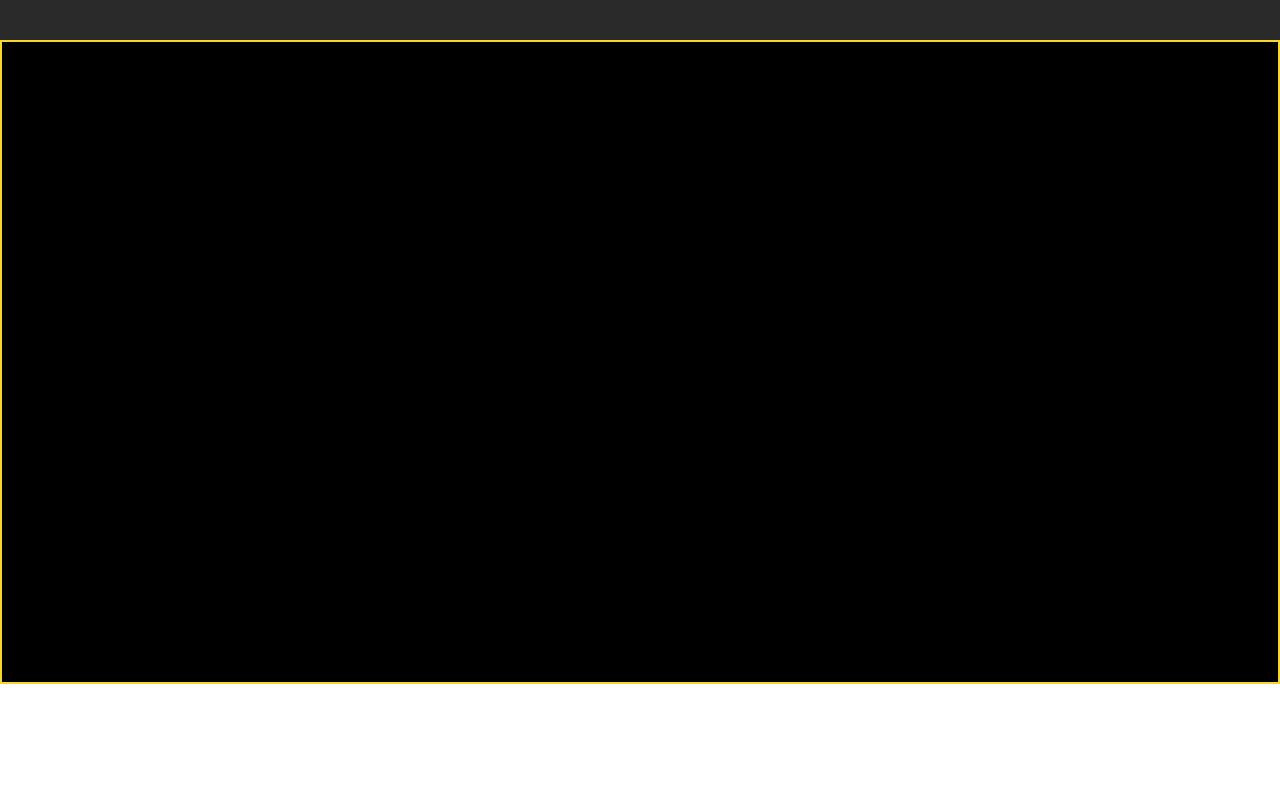
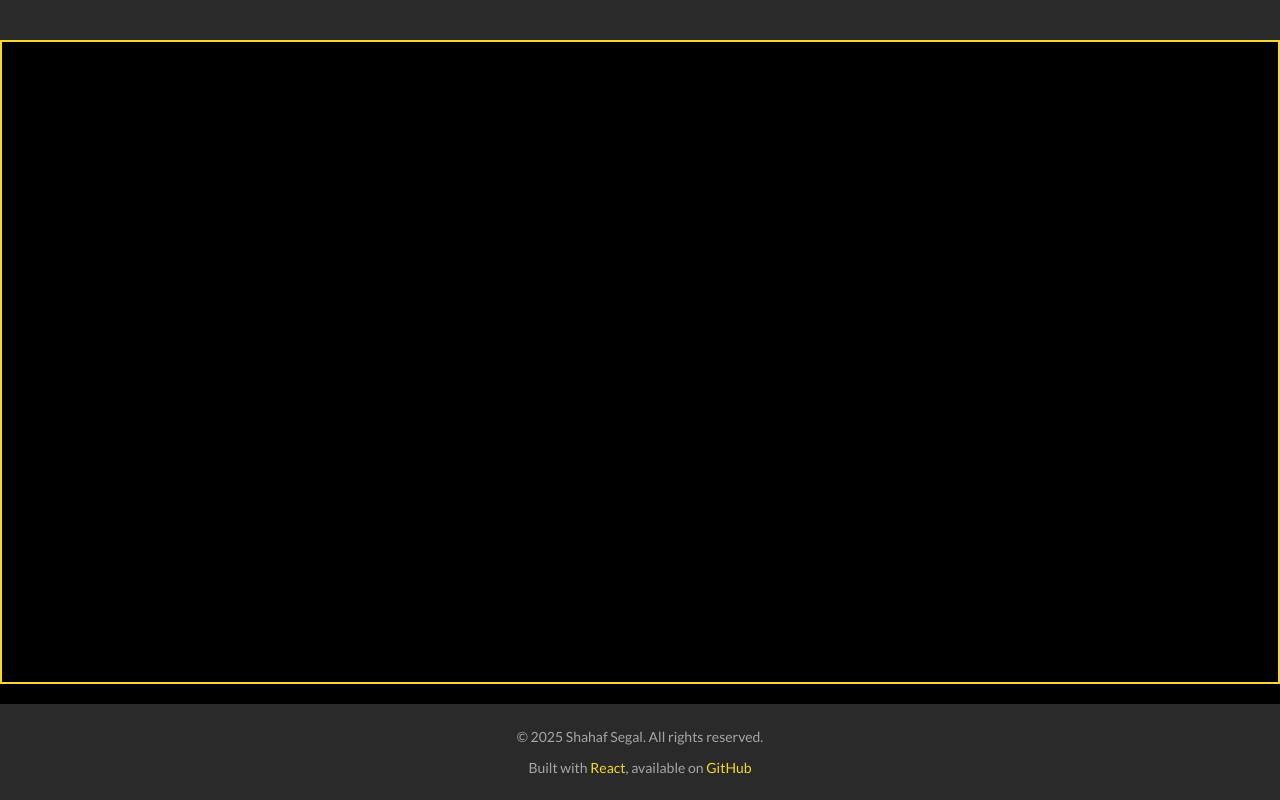
Before and after one commit to shahaf-Segal/Portfolio_Shahaf, a React (Vite) app: page / in a window 1280 px wide. Shown: the part 756-1556 px from the top of the page. Before the commit the page ends 1440 px from the top, so only its background shows below. Built offline with nearby package versions, Linux system fonts and the light colour scheme.

Commit message:
added footnote

```diff
--- a/src/App.jsx
+++ b/src/App.jsx
@@ -5,6 +5,7 @@ import "./App.scss";
 import About from "./components/Sections/About/About.jsx";
 import Home from "./components/Sections/Home/Home.jsx";
 import NavBar from "./components/Sections/NavBar/NavBar.jsx";
+import Footnote from "./components/Sections/footnote/Footnote.jsx";
 
 function App() {
   const { IsDark } = useContext(ThemeContext);
@@ -15,6 +16,7 @@ function App() {
         <NavBar />
         <Home />
         <About />
+        <Footnote />
       </BrowserRouter>
     </main>
   );
--- /dev/null
+++ b/src/components/Sections/footnote/Footnote.jsx
@@ -0,0 +1,17 @@
+import Styles from "./Footnote.module.scss";
+
+function Footnote() {
+  return (
+    <div className={Styles.footnote}>
+      <p>
+        &copy; {new Date().getFullYear()} Shahaf Segal. All rights reserved.
+      </p>
+      <p>
+        Built with <a href="https://reactjs.org/">React</a>, available on{" "}
+        <a href="https://github.com/shahaf-segal/Portfolio_Shahaf">GitHub</a>
+      </p>
+    </div>
+  );
+}
+
+export default Footnote;
--- /dev/null
+++ b/src/components/Sections/footnote/Footnote.module.scss
@@ -0,0 +1,17 @@
+.footnote {
+  margin-top: 20px;
+  padding: 10px;
+  background-color: var(--secondary-background-color);
+  text-align: center;
+  font-size: 14px;
+  color: var(--secondary-text-color);
+}
+
+.footnote a {
+  color: var(--highlight-text-color);
+  text-decoration: none;
+}
+
+.footnote a:hover {
+  color: var(--background-color);
+}
```
